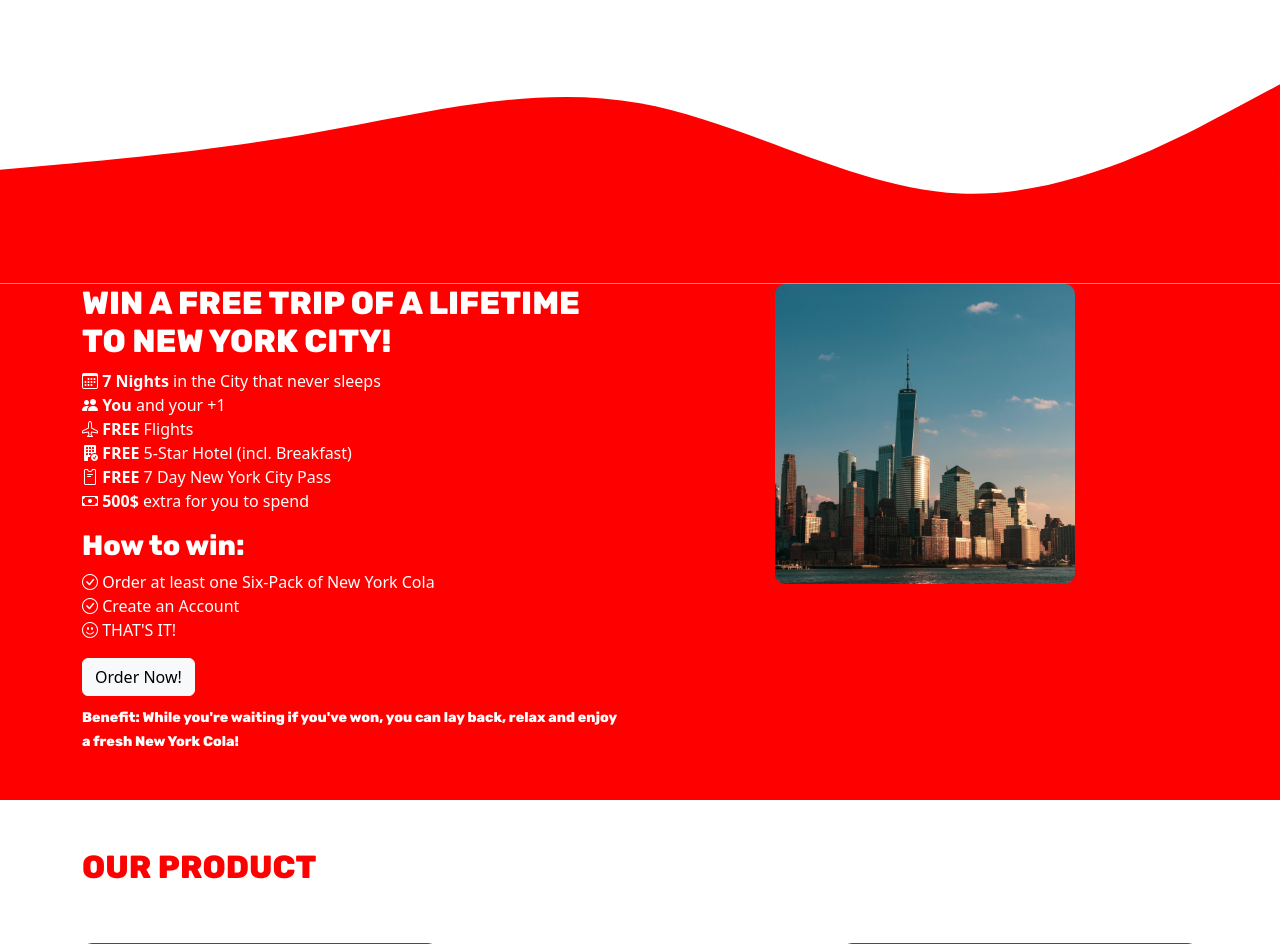
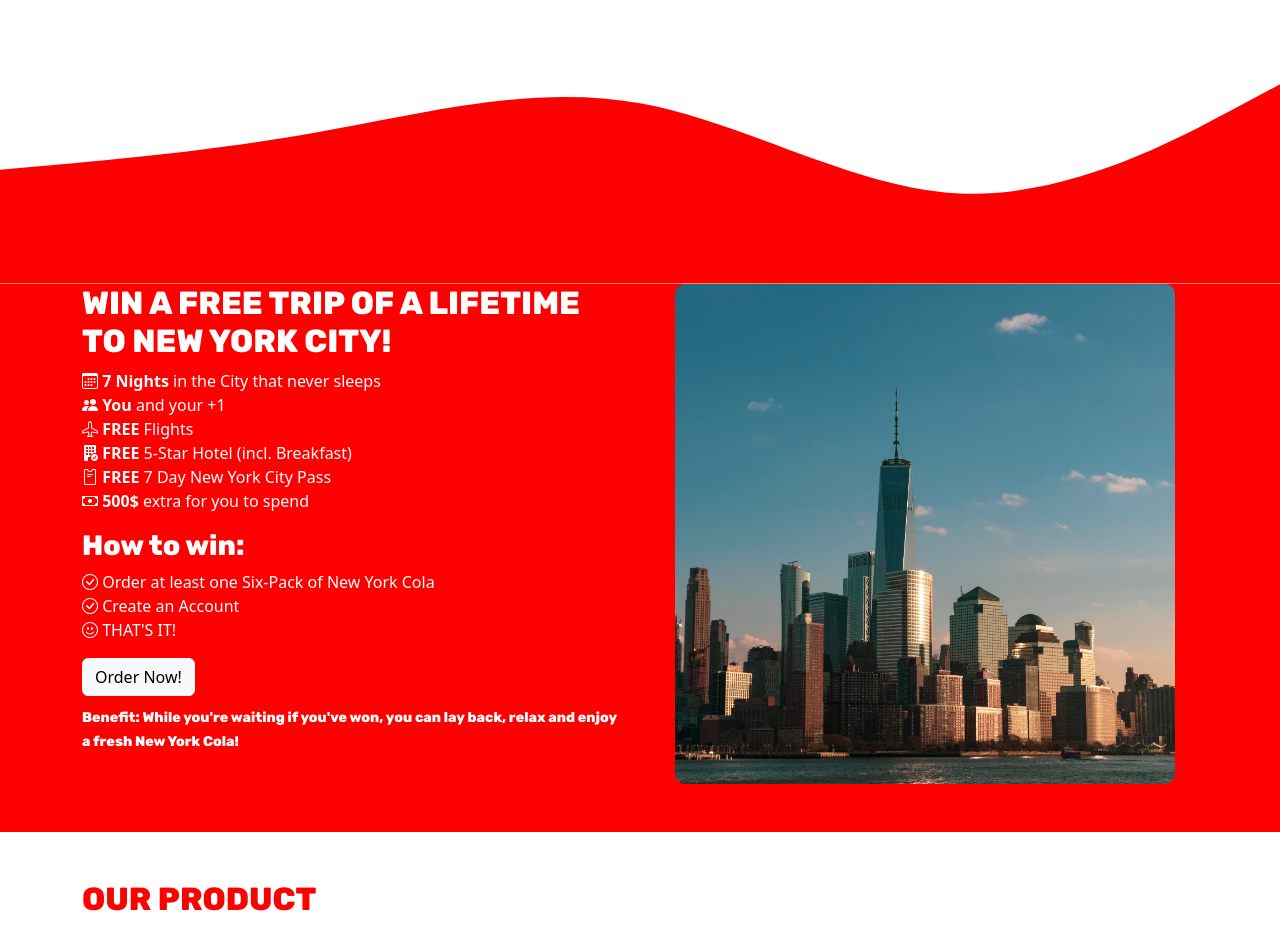
Before and after one commit to firstnamejonas/newyork-cola, a Django app: page / in a window 1280 px wide. Shown: the part 1167-2111 px from the top of the page. Run offline with Django 3.2, Linux system fonts and the light colour scheme.

Commit message:
Add contest image media query

```diff
--- a/static/css/style.css
+++ b/static/css/style.css
@@ -149,6 +149,12 @@ footer i:hover {
     .icon-margin-large-screens {
         margin-left: 20px;
     }
+
+    .contest-image {
+        width: 500px;
+        height: 500px;
+        object-fit: cover;
+    }
 }
 
 @media only screen and (max-width: 991px) {
```
